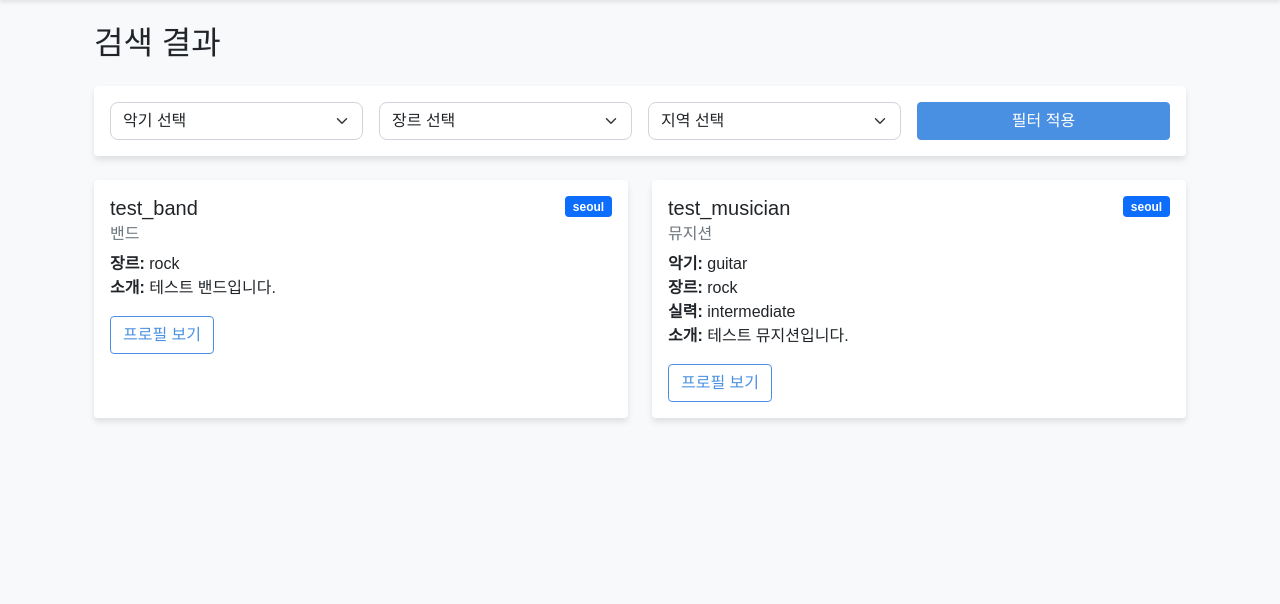
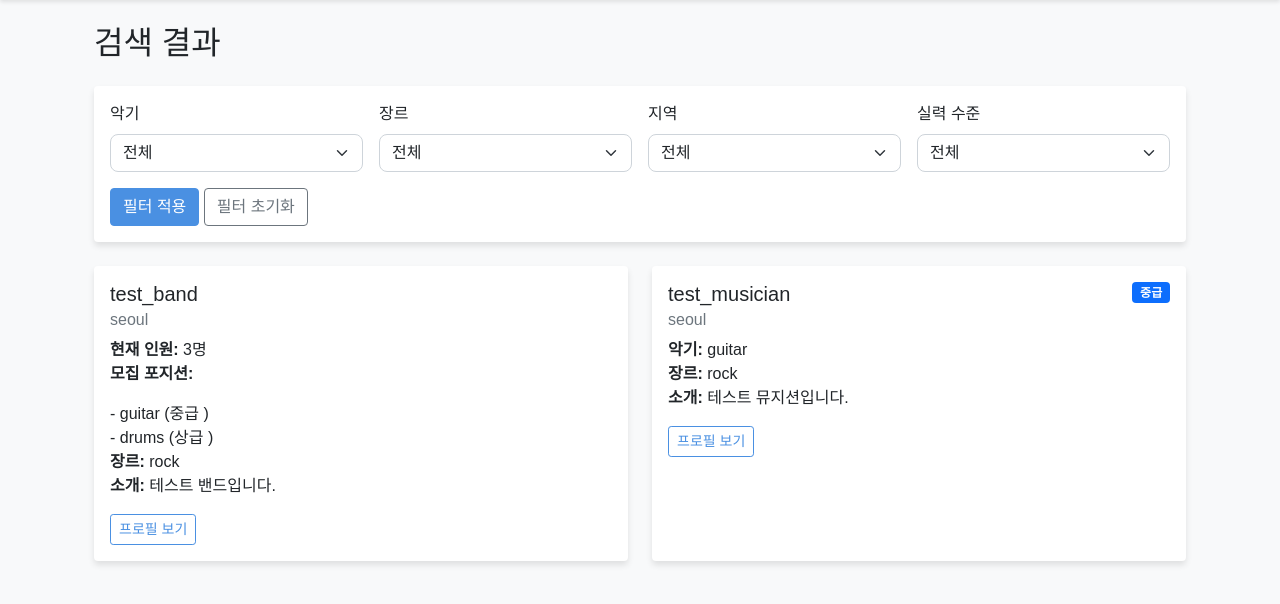
Before and after one commit to ghtjd626/BandSync, a Flask app: page /search in a window 1280 px wide. Shown: the part 62-666 px from the top of the page. Run offline with Flask 2, Linux system fonts and the light colour scheme; data comes from the database, SQL or seed files in the repository; both versions use the stored data as it was after the commit.

Commit message:
fix, 멤버, 밴드 찾기 수정

```diff
--- a/BandSync/app.py
+++ b/BandSync/app.py
@@ -54,26 +54,36 @@ def index():
 @app.route('/search')
 def search():
     # 검색 매개변수 가져오기
+    user_type = request.args.get('user_type', '')  # 기본값을 빈 문자열로 설정
     instrument = request.args.get('instrument')
     genre = request.args.get('genre')
     location = request.args.get('location')
-    user_type = request.args.get('user_type')
     skill_level = request.args.get('skill_level')
 
     # 기본 쿼리 생성
     query = User.query
 
-    # 검색 조건 적용
+    # user_type 필터링 (항상 적용)
     if user_type:
         query = query.filter(User.user_type == user_type)
+
+    # 나머지 검색 조건 적용
     if instrument:
-        query = query.filter(User.instrument == instrument)
+        # 뮤지션의 경우 직접 악기 비교, 밴드의 경우 모집 포지션에서 검색
+        if user_type == 'musician':
+            query = query.filter(User.instrument == instrument)
+        else:
+            query = query.filter(User.recruiting_positions.like(f'%"instrument": "{instrument}"%'))
+
     if genre:
         query = query.filter(User.genre == genre)
     if location:
         query = query.filter(User.location == location)
     if skill_level:
-        query = query.filter(User.skill_level == skill_level)
+        if user_type == 'musician':
+            query = query.filter(User.skill_level == skill_level)
+        else:
+            query = query.filter(User.recruiting_positions.like(f'%"skill_level": "{skill_level}"%'))
 
     # 현재 로그인한 사용자 제외
     if current_user.is_authenticated:
--- a/BandSync/templates/search_results.html
+++ b/BandSync/templates/search_results.html
@@ -4,15 +4,27 @@
 
 {% block content %}
 <div class="container">
-    <h2 class="mb-4">검색 결과</h2>
+    <h2 class="mb-4">
+        {% if request.args.get('user_type') == 'band' %}
+            밴드 찾기
+        {% elif request.args.get('user_type') == 'musician' %}
+            멤버 찾기
+        {% else %}
+            검색 결과
+        {% endif %}
+    </h2>
 
     <!-- 검색 필터 -->
     <div class="card mb-4">
         <div class="card-body">
             <form method="GET" action="{{ url_for('search') }}" class="row g-3">
+                <!-- user_type을 hidden 필드로 유지 -->
+                <input type="hidden" name="user_type" value="{{ request.args.get('user_type', '') }}">
+
                 <div class="col-md-3">
+                    <label class="form-label">악기</label>
                     <select class="form-select" name="instrument">
-                        <option value="">악기 선택</option>
+                        <option value="">전체</option>
                         <option value="guitar" {% if request.args.get('instrument') == 'guitar' %}selected{% endif %}>기타</option>
                         <option value="bass" {% if request.args.get('instrument') == 'bass' %}selected{% endif %}>베이스</option>
                         <option value="drums" {% if request.args.get('instrument') == 'drums' %}selected{% endif %}>드럼</option>
@@ -21,8 +33,9 @@
                     </select>
                 </div>
                 <div class="col-md-3">
+                    <label class="form-label">장르</label>
                     <select class="form-select" name="genre">
-                        <option value="">장르 선택</option>
+                        <option value="">전체</option>
                         <option value="rock" {% if request.args.get('genre') == 'rock' %}selected{% endif %}>록</option>
                         <option value="jazz" {% if request.args.get('genre') == 'jazz' %}selected{% endif %}>재즈</option>
                         <option value="pop" {% if request.args.get('genre') == 'pop' %}selected{% endif %}>팝</option>
@@ -31,8 +44,9 @@
                     </select>
                 </div>
                 <div class="col-md-3">
+                    <label class="form-label">지역</label>
                     <select class="form-select" name="location">
-                        <option value="">지역 선택</option>
+                        <option value="">전체</option>
                         <option value="seoul" {% if request.args.get('location') == 'seoul' %}selected{% endif %}>서울</option>
                         <option value="busan" {% if request.args.get('location') == 'busan' %}selected{% endif %}>부산</option>
                         <option value="incheon" {% if request.args.get('location') == 'incheon' %}selected{% endif %}>인천</option>
@@ -41,7 +55,18 @@
                     </select>
                 </div>
                 <div class="col-md-3">
-                    <button type="submit" class="btn btn-primary w-100">필터 적용</button>
+                    <label class="form-label">실력 수준</label>
+                    <select class="form-select" name="skill_level">
+                        <option value="">전체</option>
+                        <option value="beginner" {% if request.args.get('skill_level') == 'beginner' %}selected{% endif %}>입문</option>
+                        <option value="intermediate" {% if request.args.get('skill_level') == 'intermediate' %}selected{% endif %}>중급</option>
+                        <option value="advanced" {% if request.args.get('skill_level') == 'advanced' %}selected{% endif %}>상급</option>
+                        <option value="professional" {% if request.args.get('skill_level') == 'professional' %}selected{% endif %}>전문가</option>
+                    </select>
+                </div>
+                <div class="col-12">
+                    <button type="submit" class="btn btn-primary">필터 적용</button>
+                    <a href="{{ url_for('search', user_type=request.args.get('user_type', '')) }}" class="btn btn-outline-secondary">필터 초기화</a>
                 </div>
             </form>
         </div>
@@ -58,27 +83,52 @@
                             <div>
                                 <h5 class="card-title">{{ user.username }}</h5>
                                 <h6 class="card-subtitle mb-2 text-muted">
-                                    {% if user.user_type == 'musician' %}뮤지션{% else %}밴드{% endif %}
+                                    {% if user.location %}{{ user.location }}{% endif %}
                                 </h6>
                             </div>
-                            <span class="badge bg-primary">{{ user.location }}</span>
+                            {% if user.skill_level %}
+                            <span class="badge bg-primary">
+                                {% if user.skill_level == 'beginner' %}입문
+                                {% elif user.skill_level == 'intermediate' %}중급
+                                {% elif user.skill_level == 'advanced' %}상급
+                                {% elif user.skill_level == 'professional' %}전문가
+                                {% endif %}
+                            </span>
+                            {% endif %}
                         </div>
                         <p class="card-text">
-                            {% if user.instrument %}
-                            <strong>악기:</strong> {{ user.instrument }}<br>
+                            {% if user.user_type == 'musician' %}
+                                {% if user.instrument %}
+                                <strong>악기:</strong> {{ user.instrument }}<br>
+                                {% endif %}
+                            {% else %}
+                                {% if user.band_size %}
+                                <strong>현재 인원:</strong> {{ user.band_size }}명<br>
+                                {% endif %}
+                                {% if user.get_recruiting_positions() %}
+                                <strong>모집 포지션:</strong>
+                                <ul class="list-unstyled mb-0">
+                                    {% for position in user.get_recruiting_positions() %}
+                                    <li>- {{ position.instrument }}
+                                        ({% if position.skill_level == 'beginner' %}입문
+                                        {% elif position.skill_level == 'intermediate' %}중급
+                                        {% elif position.skill_level == 'advanced' %}상급
+                                        {% elif position.skill_level == 'professional' %}전문가
+                                        {% endif %})
+                                    </li>
+                                    {% endfor %}
+                                </ul>
+                                {% endif %}
                             {% endif %}
                             {% if user.genre %}
                             <strong>장르:</strong> {{ user.genre }}<br>
-                            {% endif %}
-                            {% if user.skill_level %}
-                            <strong>실력:</strong> {{ user.skill_level }}<br>
                             {% endif %}
                             {% if user.bio %}
                             <strong>소개:</strong> {{ user.bio[:100] }}{% if user.bio|length > 100 %}...{% endif %}
                             {% endif %}
                         </p>
                         <div class="d-flex justify-content-between align-items-center">
-                            <a href="#" class="btn btn-outline-primary">프로필 보기</a>
+                            <button class="btn btn-outline-primary btn-sm">프로필 보기</button>
                             {% if current_user.is_authenticated %}
                             <button class="btn btn-success btn-sm">메시지 보내기</button>
                             {% endif %}
@@ -91,6 +141,11 @@
             <div class="col-12">
                 <div class="alert alert-info">
                     검색 조건에 맞는 결과가 없습니다.
+                    {% if request.args.get('user_type') == 'band' %}
+                        다른 조건으로 밴드를 검색해보세요.
+                    {% else %}
+                        다른 조건으로 멤버를 검색해보세요.
+                    {% endif %}
                 </div>
             </div>
         {% endif %}
```
Also changed, not shown: BandSync/bandsync.db.
